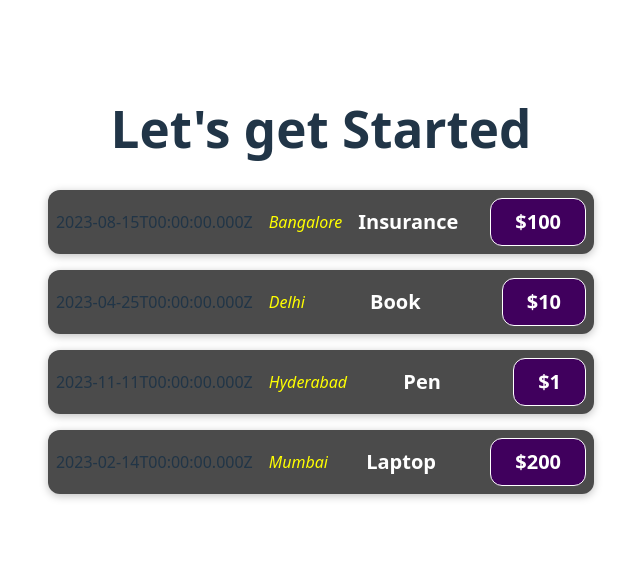
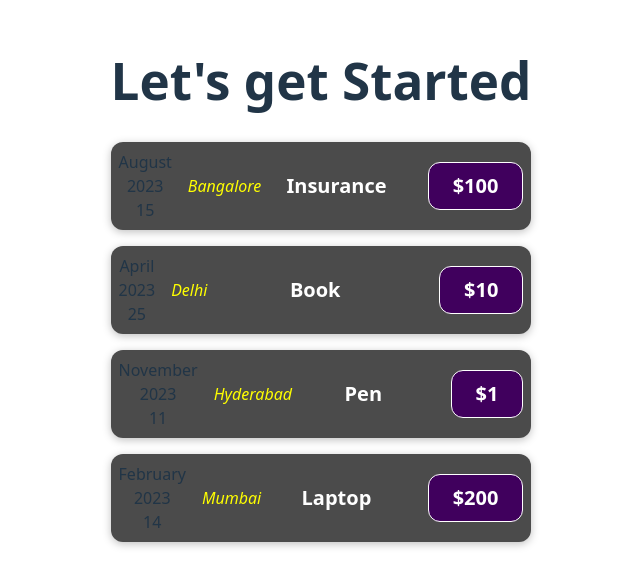
Before and after one commit to Abu-Faizan-Omer/first-reactjs, a React (Vite) app: page / in a window 1280 px wide. Shown: the part 112-698 px from the top of the page, without its empty margins (319-959 px from the left). Built offline with nearby package versions, Linux system fonts and the light colour scheme.

Commit message:
Formatting Date - Giving Calendar Look

```diff
--- a/src/components/Expenses/ExpenseItem.jsx
+++ b/src/components/Expenses/ExpenseItem.jsx
@@ -1,22 +1,47 @@
 import "./ExpenseItem.css"
 
+const months = [
+  "January",
+  "February",
+  "March",
+  "April",
+  "May",
+  "June",
+  "July",
+  "August",
+  "September",
+  "October",
+  "November",
+  "December"
+]
 
 function ExpenseItem(props) {
+
+let month = months[props.date.getMonth()]
+let year = props.date.getFullYear()
+let date = props.date.getDate()
+
 return (
+
 <div className="expense-item">
 
-      <div>{props.date.toISOString()}</div>
+  <div>
+    <div>{month}</div>
+    <div>{year}</div>
+    <div>{date}</div>
+  </div>
 
-      <div className='expense-item__location'>{props.location}</div>
-
+  <div className="expense-item__location">{props.location}</div>
   <div className="expense-item__description">
-
     <h2>{props.title}</h2>
   <div className="expense-item__price">${props.price}</div>
 
   </div>
 
 </div>
+
 );
+
 }
+
 export default ExpenseItem;
```
Lines whose indentation alone changed are shown as unchanged.
